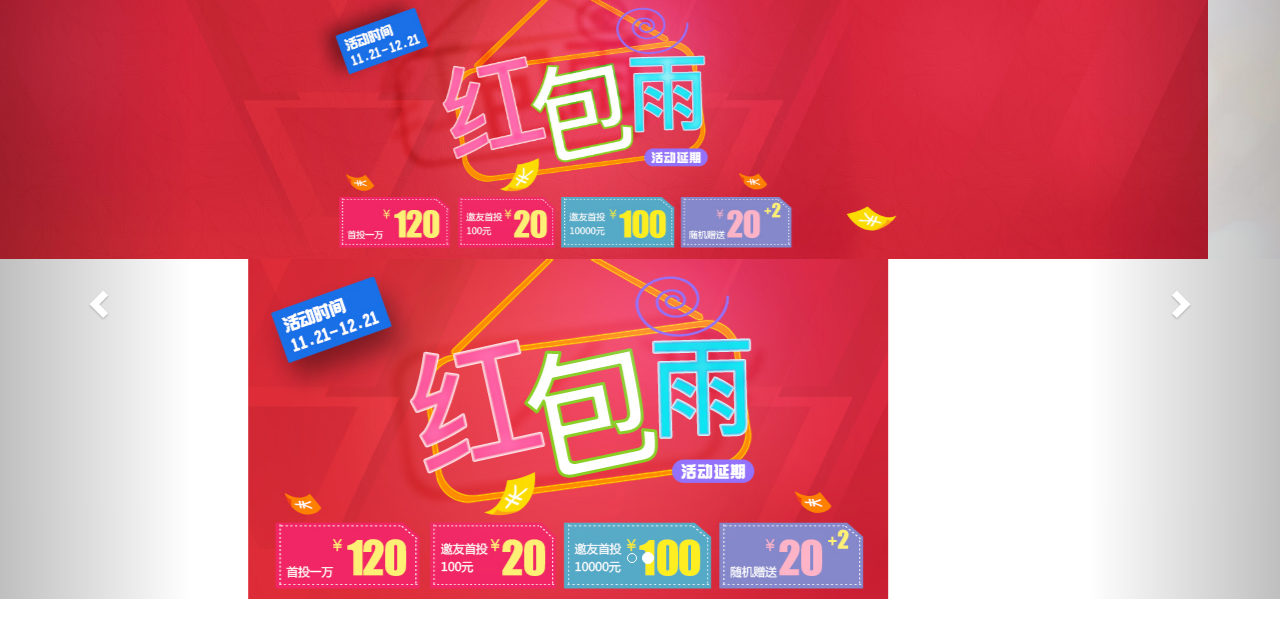
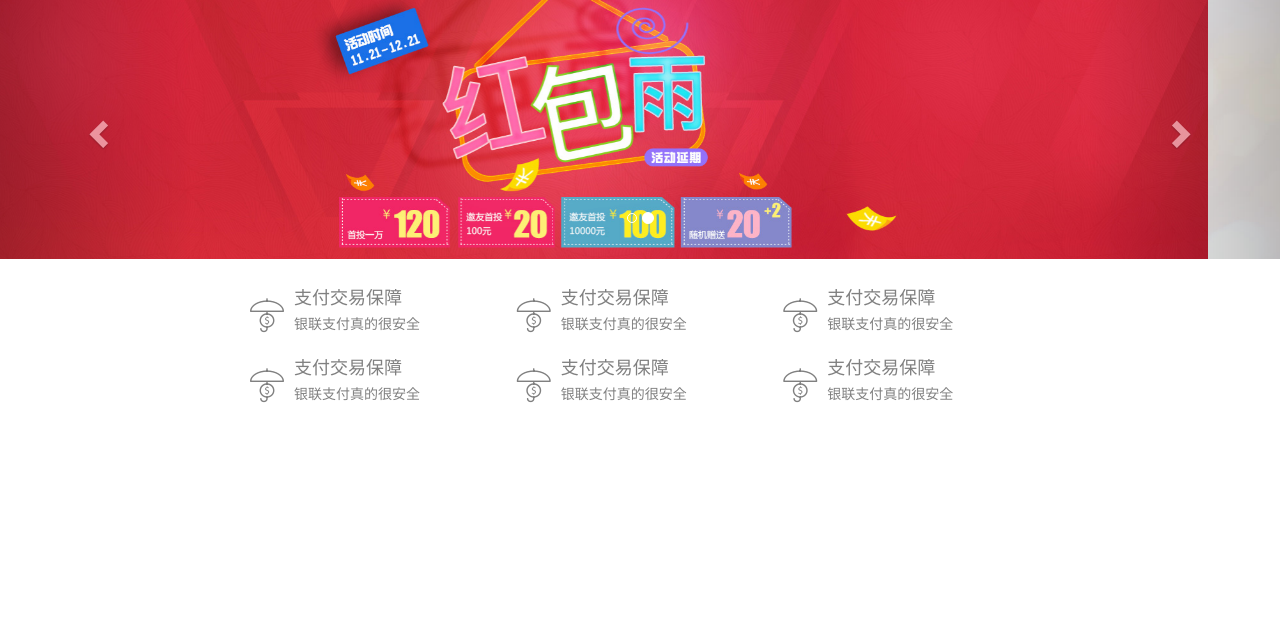
Before and after one commit to lvye1221/wjs, a plain HTML site: page index.html in a window 1280 px wide. Shown: the part 145-782 px from the top of the page. Drawn offline with nearby package versions, Linux system fonts and the light colour scheme.

Commit message:
媒体组件

```diff
--- /dev/null
+++ b/css/media.css
@@ -0,0 +1,72 @@
+
+.safe {
+	width: 800px;
+	margin: 20px auto;
+}
+
+.wjs-media {
+	padding: 10px;
+}
+
+
+.wjs-media > a {
+	color: #808080;
+}
+
+.wjs-media > a:hover {
+	color: #f00;
+}
+
+.wjs-media > a > div > span {
+	font-size: 34px;
+}
+
+
+.wjs-media {
+  /*margin-top: 15px;*/
+}
+.wjs-media:first-child {
+  margin-top: 0;
+}
+.wjs-media,
+.wjs-media-body {
+  overflow: hidden;
+  zoom: 1;
+}
+.wjs-media-body {
+  width: 10000px;
+}
+.wjs-media-object {
+  display: block;
+}
+.wjs-media-object.img-thumbnail {
+  max-width: none;
+}
+.wjs-media-right,
+.wjs-media > .pull-right {
+  padding-left: 10px;
+}
+.wjs-media-left,
+.wjs-media > .pull-left {
+  padding-right: 10px;
+}
+.wjs-media-left,
+.wjs-media-right,
+.wjs-media-body {
+  display: table-cell;
+  vertical-align: top;
+}
+.wjs-media-middle {
+  vertical-align: middle;
+}
+.wjs-media-bottom {
+  vertical-align: bottom;
+}
+.wjs-media-heading {
+  margin-top: 0;
+  margin-bottom: 5px;
+}
+.wjs-media-list {
+  padding-left: 0;
+  list-style: none;
+}
--- a/index.html
+++ b/index.html
@@ -26,6 +26,8 @@
 	    <link rel="stylesheet" href="css/base.css" />
 
 	    <link rel="stylesheet" href="css/index.css" />
+
+	    <link rel="stylesheet" href="css/media.css" />
 
 	</head>
 	<body>
@@ -109,19 +111,19 @@
       	hidden-xs  在超小屏幕 隐藏
       	hidden-sm  在小屏幕 隐藏
       	hidden-md  在中屏幕 隐藏
-      	hidden-gl  在大屏幕 隐藏
+      	hidden-lg  在大屏幕 隐藏
       -->
       <img src="images/slide_01_2000x410.jpg" alt="..." class="hidden-xs hidden-sm">
 
       <!-- 小图 在大屏幕隐藏-->
-      <img src="images/slide_01_640x340.jpg" alt="..." class="hidden-gl hidden-md">
+      <img src="images/slide_01_640x340.jpg" alt="..." class="hidden-lg hidden-md">
 
       <div class="carousel-caption">
       </div>
     </div>
     <div class="item">
       <img src="images/slide_02_2000x410.jpg" alt="..."  class="hidden-xs hidden-sm">
- 	  <img src="images/slide_02_640x340.jpg" alt="..."  class="hidden-gl hidden-md">
+ 	  <img src="images/slide_02_640x340.jpg" alt="..."  class="hidden-lg hidden-md">
 
       <div class="carousel-caption">
       </div>
@@ -140,6 +142,91 @@
 </div>
 
 
+
+
+
+
+<!-- 银联支付保障盒子 -->
+<div class="safe hidden-sm hidden-xs">
+
+
+	<div class="wjs-media col-lg-4 col-md-6">
+		<a href="#">
+		  <div class="media-left media-bottom	">
+		    <span class="wjs_font wjs_E901"></span>
+		  </div>
+		  <div class="media-body">
+		    <h4 class="media-heading">支付交易保障</h4>
+		    <div>银联支付真的很安全</div>
+		  </div>
+	  	</a>
+	</div>
+
+	<div class="wjs-media col-lg-4 col-md-6">
+		<a href="#">
+		  <div class="media-left media-bottom	">
+		    <span class="wjs_font wjs_E901"></span>
+		  </div>
+		  <div class="media-body">
+		    <h4 class="media-heading">支付交易保障</h4>
+		    <div>银联支付真的很安全</div>
+		  </div>
+	  	</a>
+	</div>
+
+	<div class="wjs-media col-lg-4 col-md-6">
+		<a href="#">
+		  <div class="media-left media-bottom	">
+		    <span class="wjs_font wjs_E901"></span>
+		  </div>
+		  <div class="media-body">
+		    <h4 class="media-heading">支付交易保障</h4>
+		    <div>银联支付真的很安全</div>
+		  </div>
+	  	</a>
+	</div>
+
+
+	<div class="wjs-media col-lg-4 col-md-6">
+		<a href="#">
+		  <div class="media-left media-bottom	">
+		    <span class="wjs_font wjs_E901"></span>
+		  </div>
+		  <div class="media-body">
+		    <h4 class="media-heading">支付交易保障</h4>
+		    <div>银联支付真的很安全</div>
+		  </div>
+	  	</a>
+	</div>
+
+	<div class="wjs-media col-lg-4 col-md-6">
+		<a href="#">
+		  <div class="media-left media-bottom	">
+		    <span class="wjs_font wjs_E901"></span>
+		  </div>
+		  <div class="media-body">
+		    <h4 class="media-heading">支付交易保障</h4>
+		    <div>银联支付真的很安全</div>
+		  </div>
+	  	</a>
+	</div>
+
+	<div class="wjs-media col-lg-4 col-md-6">
+		<a href="#">
+		  <div class="media-left media-bottom	">
+		    <span class="wjs_font wjs_E901"></span>
+		  </div>
+		  <div class="media-body">
+		    <h4 class="media-heading">支付交易保障</h4>
+		    <div>银联支付真的很安全</div>
+		  </div>
+	  	</a>
+	</div>
+
+</div>
+
+
+
 	</body>
 </html>
 
```
